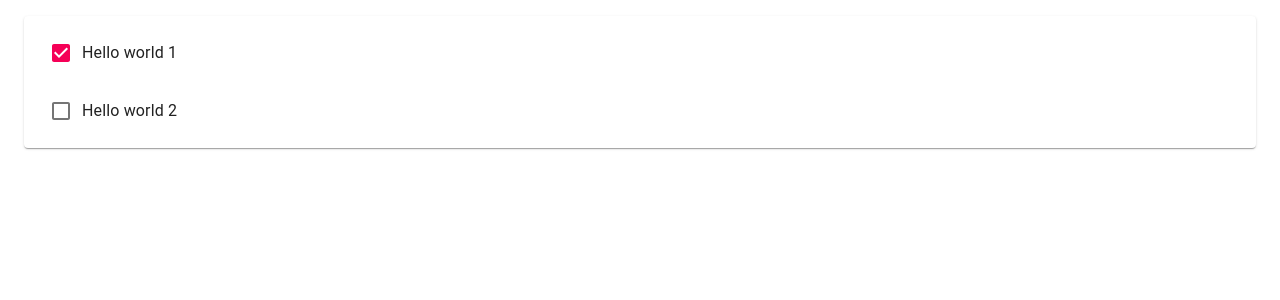
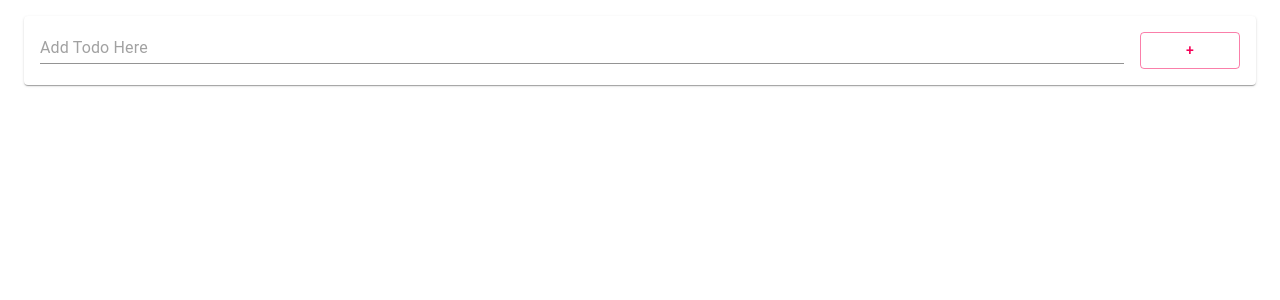
Before and after one commit to Ms-You/React-Todo, a React (Create React App) app in the folder todo-react-app/: page / in a window 1280 px wide. Shown: the top 300 px of the page. Built offline with nearby package versions, Linux system fonts and the light colour scheme.

Commit message:
feat: Todo 아이템 추가 컴포넌트 및 함수 작성

```diff
--- a/todo-react-app/src/App.js
+++ b/todo-react-app/src/App.js
@@ -1,16 +1,21 @@
-// 함수형 컴포넌트
 import './App.css';
-import Todo from './Todo';
+import Todo from './todo/Todo';
+import AddTodo from './todo/AddTodo';
 import { Paper, List } from "@material-ui/core";
+import { useState } from 'react';
 
-function App() {
-  const items = [
-    { id: 0, title: 'Hello world 1', done: true },
-    { id: 1, title: 'Hello world 2', done: false },
-  ];
+const App = () => {
+  const [items, setItems] = useState([]);
+
+  const addItem = (newItem) => {
+    newItem.id = "ID-" + items.length;
+    newItem.done = false;
+    setItems([ ...items, newItem ]);
+  }
 
   return (
     <div className="App">
+      <AddTodo addItem={addItem} />
       {items.length > 0 && (
         <Paper style={{ margin: 16 }}>
           <List>
@@ -25,27 +30,3 @@ function App() {
 }
 
 export default App;
-
-// 클래스형 컴포넌트
-// import './App.css';
-// import Todo from './Todo';
-// import React from 'react';
-
-// class App extends React.Component {
-//   constructor(props) {
-//     super(props);
-//     this.state = {
-//       item: { id: 0, title: "Hello, world!", done: false },
-//     };
-//   }
-
-//   render() {
-//     return (
-//       <div className="App">
-//         <Todo item={this.state.item} />
-//       </div>
-//     )
-//   }
-// }
-
-// export default App;
--- /dev/null
+++ b/todo-react-app/src/todo/AddTodo.js
@@ -0,0 +1,55 @@
+import { TextField, Paper, Button, Grid } from "@material-ui/core";
+import { useState } from "react";
+
+// addItem 함수를 App.js 컴포넌트에서 전달 받음
+const AddTodo = ({addItem}) => {
+  const [item, setItem] = useState({ title: "" });
+
+  // 새로운 아이템을 입력 받는 함수
+  const onInputChange = (e) => {
+    const newItem = { ...item, title: e.target.value };
+    setItem(newItem);
+    console.log(newItem);
+  }
+
+  // 아이템을 추가하는 함수
+  const onButtonClick = () => {
+    addItem(item);
+    setItem({ title: "" });
+  }
+
+  // Enter로 아이템을 추가하는 함수
+  const enterKeyEventHandler = (e) => {
+    if (e.key === 'Enter') {
+      onButtonClick();
+    }
+  }
+
+  return (
+    <Paper style={{ margin: 16, padding: 16 }}>
+      <Grid container>
+        <Grid xs={11} md={11} item style={{ paddingRight: 16 }}>
+          <TextField
+            placeholder="Add Todo Here"
+            fullWidth
+            onChange={onInputChange}
+            onKeyDown={enterKeyEventHandler}
+            value={item.title}
+          />
+        </Grid>
+        <Grid xs={1} md={1} item>
+          <Button
+            fullWidth
+            color="secondary"
+            variant="outlined"
+            onClick={onButtonClick}
+          >
+            +
+          </Button>
+        </Grid>
+      </Grid>
+    </Paper>
+  )
+}
+
+export default AddTodo;
```
Also changed, not shown: todo-react-app/src/todo/Todo.js (renamed from todo-react-app/src/Todo.js).
